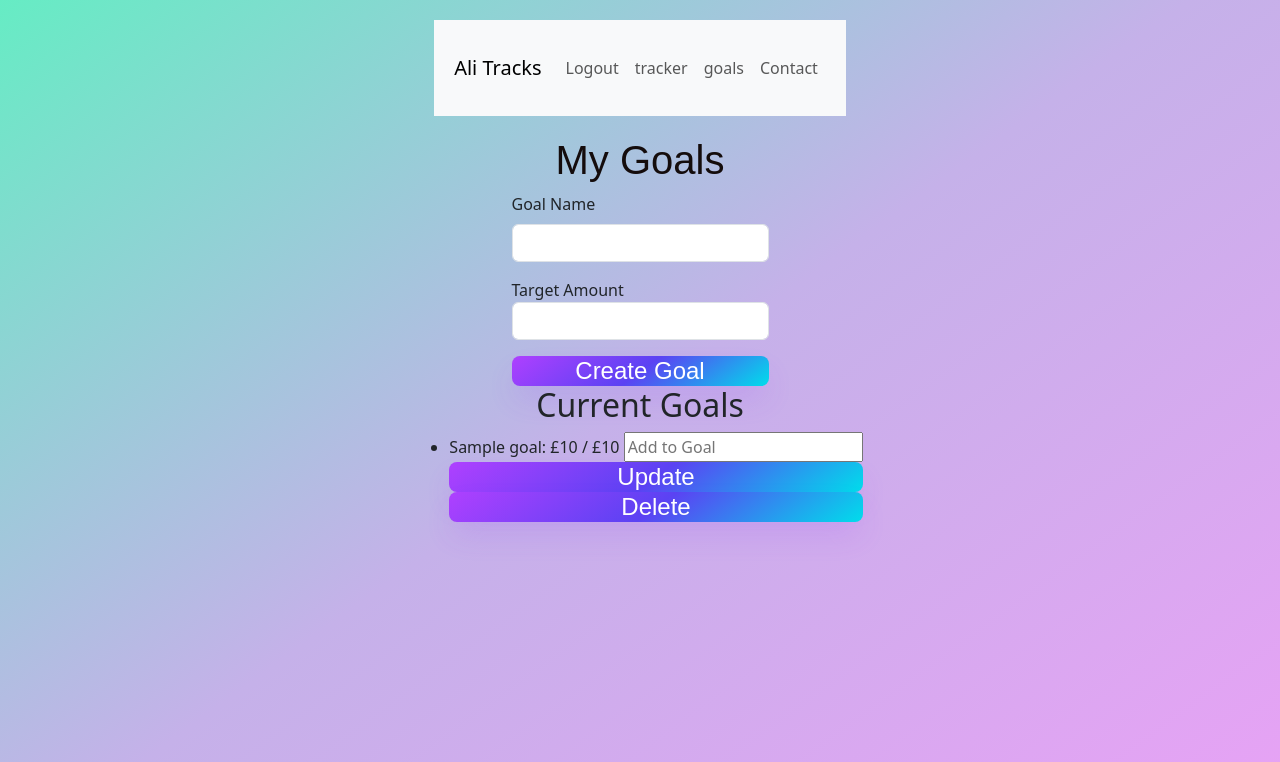
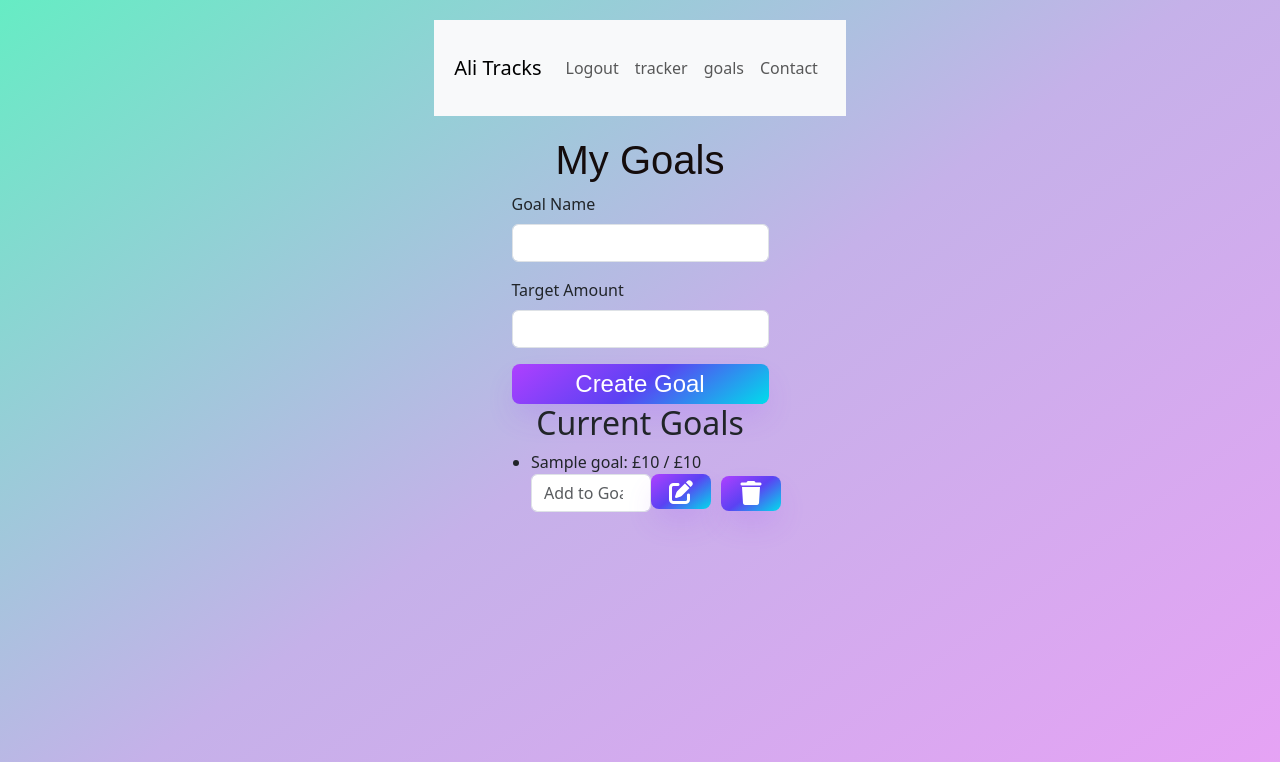
Before and after one commit to MitchDuke/Ali_Tracks, a Flask app: page /goals in a window 1280 px wide. Shown: the top 762 px of the page. Run offline with Flask 3, Linux system fonts and the light colour scheme; the visitor is signed in with stand-in values (Sample User, id 1); a database or web service that is not in the repository returns one stand-in record (values such as "Sample title"); some libraries are stand-ins or nearby versions.

Commit message:
Goals Html Styling
Added styling for the custom goals, added font awesome styling for the buttons to keep them small

```diff
--- a/static/assets/style.css
+++ b/static/assets/style.css
@@ -59,6 +59,7 @@ p {
   justify-content: center;
   line-height: 1em;
   width: 100%;
+  height: 40px;
   max-width: 100%;
   min-width: 140px;
   padding: 3px;
@@ -68,6 +69,12 @@ p {
   touch-action: manipulation;
   white-space: nowrap;
   cursor: pointer;
+}
+
+.btn-success, .btn-danger {
+  min-width: 50px;
+  height: 35px;
+  padding: 0;
 }
 
 .btn:active,
@@ -164,7 +171,24 @@ p {
   width: 100%;
 }
 
-/*Media queries*/
+/*Forms*/
+.goal-actions {
+  display: inline-flex;
+  gap: 10px;
+  align-items: center;
+}
+
+.goal-actions .form-control {
+  width: 150px;
+}
+
+.goal-actions button {
+  min-width: 60px;
+  width: auto;
+  padding: 0 10px;
+}
+
+/* Media queries */
 @media (min-width: 768px) {
   .btn {
     font-size: 24px;
--- a/templates/base.html
+++ b/templates/base.html
@@ -49,6 +49,7 @@
     {% block content %}
 
     {% endblock %}
+    <script src="https://kit.fontawesome.com/188d2e00f5.js" crossorigin="anonymous"></script>
     <script src="https://cdn.jsdelivr.net/npm/bootstrap@5.3.0-alpha1/dist/js/bootstrap.bundle.min.js"></script>
     <script src="{{ url_for('static', filename='assets/script.js') }}"></script>
     <script>
--- a/templates/goals.html
+++ b/templates/goals.html
@@ -10,25 +10,29 @@
         <input type="text" class="form-control" id="goal_name" name="goal_name" required>
     </div>
     <div class="mb-3">
-        <label for="target_amount" class"form-label">Target Amount</label>
+        <label for="target_amount" class="form-label">Target Amount</label>
         <input type="number" class="form-control" id="target_amount" name="target_amount" required>
     </div>
     <button type="submit" class="btn btn-primary">Create Goal</button>
 </form>
+
 <h2>Current Goals</h2>
 <ul>
     {% for goal in goals %}
         <li>
             {{ goal.goal_name }}: £{{ goal.current_amount }} / £{{ goal.target_amount }}
-            <form method="POST" action="/update-goal" style="display:inline;">
-                <input type="hidden" name="goal_id" value="{{ goal._id }}">
-                <input type="number" name="amount" placeholder="Add to Goal">
-                <button type="submit" class="btn btn-success">Update</button>
-            </form>
-            <form method="POST" action="/delete-goal" style="display:inline;">
-                <input type="hidden" name="goal_id" value="{{ goal._id }}">
-                <button type="submit" class="btn btn-danger">Delete</button>
-            </form>
+            <div class="goal-actions d-flex" style="gap: 10px;">
+                <form method="POST" action="/update-goal" style="display:inline-flex;">
+                    <input type="hidden" name="goal_id" value="{{ goal._id }}">
+                    <input type="number" class="form-control" name="amount" placeholder="Add to Goal" style="width: 120px;">
+                    <button type="submit" class="btn btn-success"><i class="fa-solid fa-pen-to-square"></i></button>
+                </form>
+                <form method="POST" action="/delete-goal" style="display:inline-flex;">
+                    <input type="hidden" name="goal_id" value="{{ goal._id }}">
+                    <button type="submit" class="btn btn-danger"><i class="fa-solid fa-trash"></i></button>
+                </form>
+            </div>
         </li>
     {% endfor %}
+</ul>
 {% endblock %}
```
